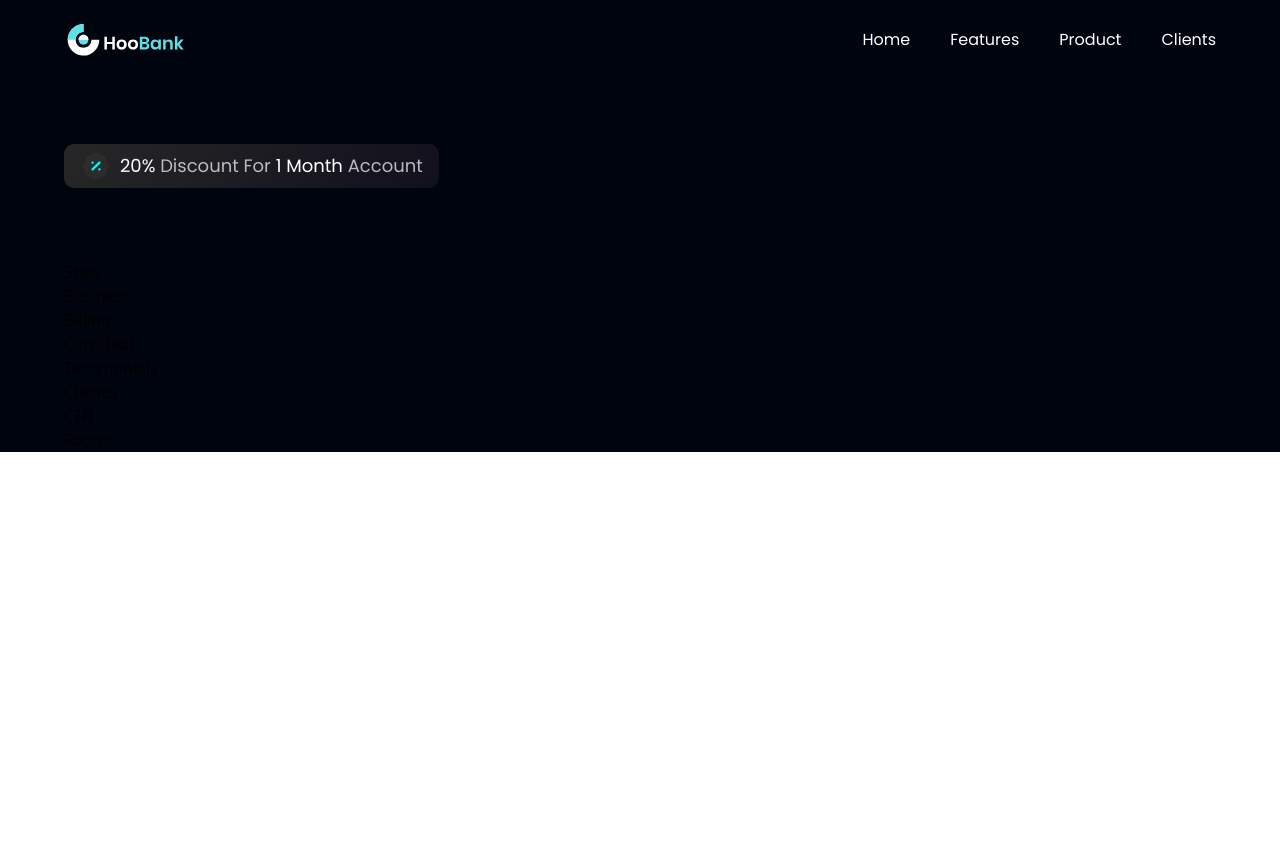
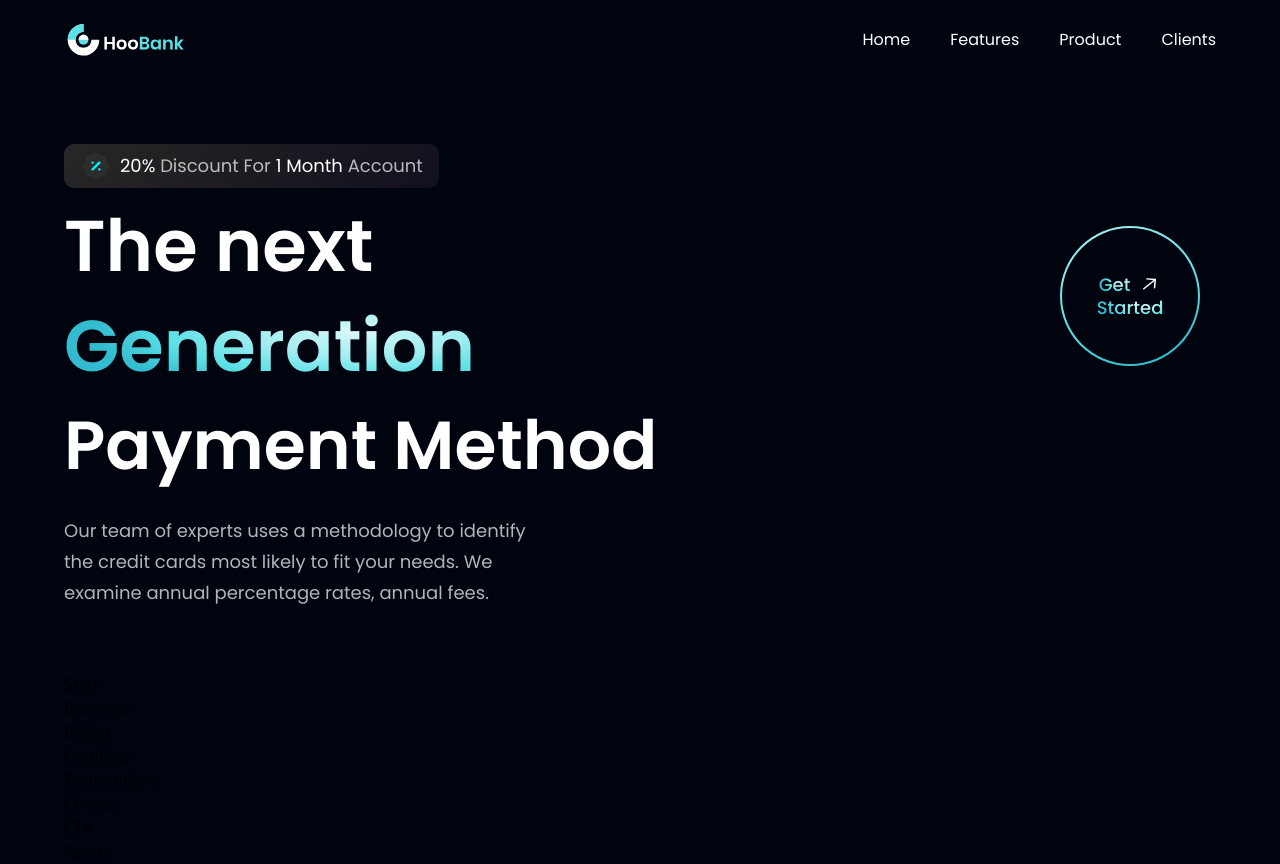
Before and after one commit to Amandeep4567/bank_modern_app, a React (Vite) app in the folder bank_modern_app/: page / in a window 1280 px wide. Before the commit the page ends 800 px from the top, so only its background shows below. Built offline with nearby package versions, Linux system fonts and the light colour scheme.

Commit message:
feat: code updated

```diff
--- a/bank_modern_app/src/components/GetStarted.jsx
+++ b/bank_modern_app/src/components/GetStarted.jsx
@@ -1,7 +1,28 @@
-import React from "react";
+import styles from "../style";
+import { arrowUp } from "../assets";
 
-const GetStarted = () => {
-  return <div>GetStarted</div>;
-};
+const GetStarted = () => (
+  <div
+    className={`${styles.flexCenter} w-[140px] h-[140px] rounded-full bg-blue-gradient p-[2px] cursor-pointer`}
+  >
+    <div
+      className={`${styles.flexCenter} flex-col bg-primary w-[100%] h-[100%] rounded-full`}
+    >
+      <div className={`${styles.flexStart} flex-row`}>
+        <p className="font-poppins font-medium text-[18px] leading-[23px] mr-2">
+          <span className="text-gradient">Get</span>
+        </p>
+        <img
+          src={arrowUp}
+          alt="arrow"
+          className="w-[23px] h-[23px] object-contain"
+        />
+      </div>
+      <p className="font-poppins font-medium text-[18px] leading-[23px]">
+        <span className="text-gradient">Started</span>
+      </p>
+    </div>
+  </div>
+);
 
 export default GetStarted;
--- a/bank_modern_app/src/components/Hero.jsx
+++ b/bank_modern_app/src/components/Hero.jsx
@@ -1,5 +1,6 @@
 import styles from "../style";
 import { discount, robot } from "../assets";
+import GetStarted from "./GetStarted";
 
 const Hero = () => (
   <section id="home" className={`flex md:flex-row flex-col ${styles.paddingY}`}>
@@ -13,6 +14,24 @@
           <span className="text-white"> 1 Month</span> Account
         </p>
       </div>
+      <div className="flex flex-row justify-between items-center w-full">
+        <h1 className="flex-1 font-poppins font-semibold ss:text-[72px] text-[52px] text-white ss:leading-[100px] leading-[75px]">
+          The next <br className="sm:block hidden" />{" "}
+          <span className="text-gradient">Generation</span>{" "}
+        </h1>
+
+        <div className="ss:flex hidden md:mr-4 mr-0">
+          <GetStarted />
+        </div>
+      </div>
+      <h1 className="font-poppins font-semibold ss:text-[68px] text-[52px] text-white ss:leading-[100px] leading-[75px] w-full">
+        Payment Method
+      </h1>
+      <p className={`${styles.paragraph} max-w-[470px] mt-5`}>
+        Our team of experts uses a methodology to identify the credit cards most
+        likely to fit your needs. We examine annual percentage rates, annual
+        fees.
+      </p>
     </div>
   </section>
 );
```
